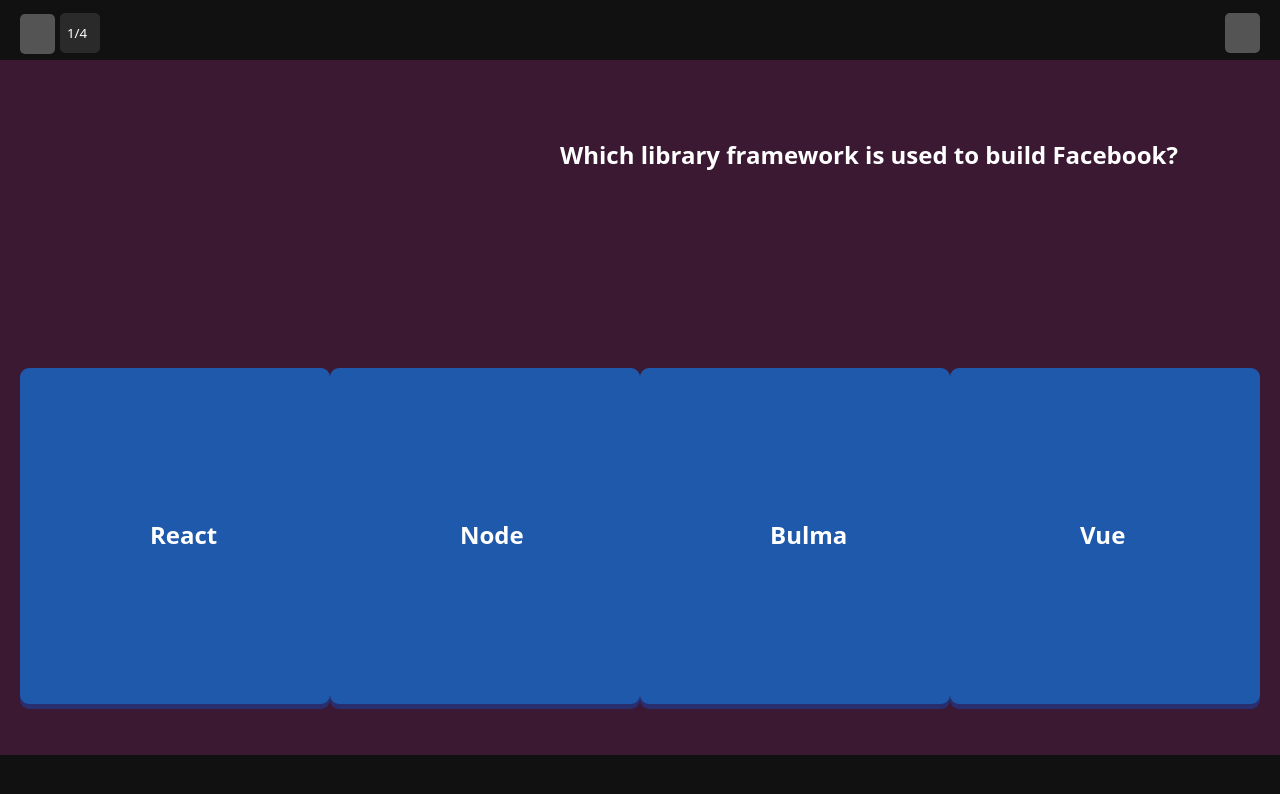
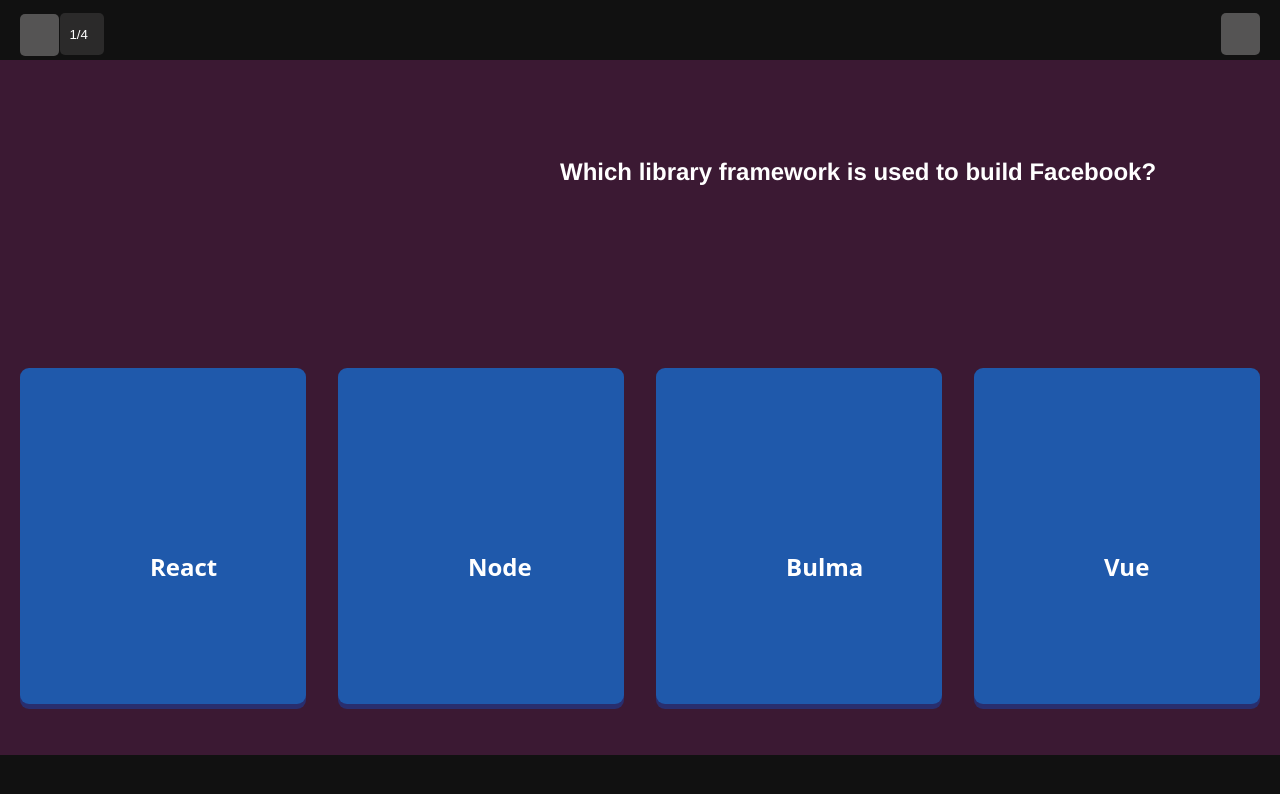
Before and after one commit to shafimuhammed1/quizApp, a React (Create React App) app: page / in a window 1280 px wide. Shown: the top 794 px of the page. Built offline with nearby package versions, Linux system fonts and the light colour scheme.

Commit message:
made some small changes

```diff
--- a/package.json
+++ b/package.json
@@ -10,6 +10,7 @@
     "react": "^18.2.0",
     "react-dom": "^18.2.0",
     "react-scripts": "5.0.1",
+    "react-spinners": "^0.13.8",
     "web-vitals": "^2.1.4"
   },
   "scripts": {
--- a/src/App.css
+++ b/src/App.css
@@ -1,5 +1,12 @@
-* {
+.App{
     margin: 0;
     padding: 0;
     font-family: system-ui, -apple-system, BlinkMacSystemFont, 'Segoe UI', Roboto, Oxygen, Ubuntu, Cantarell, 'Open Sans', 'Helvetica Neue', sans-serif;
+    /* width: 100%;
+    height: 100vh; */
+    /* text-align: center; */
+    /* align-items: center;
+    justify-content: center; */
+    /* display: flex; */
+
 }
--- a/src/App.js
+++ b/src/App.js
@@ -4,7 +4,6 @@
 import './App.css'
 import Card from "./Components/Cards/Card";
 import FootBar from "./Components/FootBar/FootBar";
-
 
 function App() {
   const quizData = [
@@ -16,27 +15,36 @@
         { "id": 2, "text": "Node", "isCorrect": false },
         { "id": 3, "text": "Bulma", "isCorrect": false },
         { "id": 4, "text": "Vue", "isCorrect": false }
-
       ],
     },
     {
       "id": 2,
-      "question": "What is the short form of Indian Space Research Organisation ?",
+      "question": "What is the short form of Indian Space Research Organisation?",
       "options": [
-        { "id": 1, "text": "ISRO", "isCorrect": true },
+        { "id": 1, "text": "INC", "isCorrect": false },
         { "id": 2, "text": "INSP", "isCorrect": false },
         { "id": 3, "text": "NASA", "isCorrect": false },
-        { "id": 4, "text": "INC", "isCorrect": false }
+        { "id": 4, "text": "ISRO", "isCorrect": true }
       ],
     },
     {
       "id": 3,
       "question": "Who won the world cup 2022?",
       "options": [
-        { "id": 1, "text": "ARG", "isCorrect": true },
+        { "id": 1, "text": "IND", "isCorrect": false },
         { "id": 2, "text": "BRA", "isCorrect": false },
-        { "id": 3, "text": "IND", "isCorrect": false },
+        { "id": 3, "text": "ARG", "isCorrect": true },
         { "id": 4, "text": "GER", "isCorrect": false }
+      ],
+    },
+    {
+      "id": 4,
+      "question": "How many days consist in a leep year?",
+      "options": [
+        { "id": 1, "text": "367", "isCorrect": false },
+        { "id": 2, "text": "369", "isCorrect": false },
+        { "id": 3, "text": "366", "isCorrect": true },
+        { "id": 4, "text": "365", "isCorrect": false }
       ],
     }
   ];
@@ -45,7 +53,6 @@
   const currentQuestion = quizData[presentQuestionData];
 
   const handleCardClick = (selectedOption) => {
-
     if (selectedOption.isCorrect) {
       const nextQuestion = presentQuestionData + 1;
 
@@ -55,7 +62,7 @@
         alert("All questions answered");
       }
     } else {
-      // alert("Oops try again.");
+      alert("WRONG.");
     }
   }
 
@@ -63,13 +70,10 @@
     <div className="App">
       <NavBar />
       <Container question={currentQuestion.question} />
-      <Card
-        option={currentQuestion.options}
-        handleCardClick={handleCardClick}
-      />
+      <Card option={currentQuestion.options} handleCardClick={handleCardClick} />
       <FootBar />
     </div>
-  )
+  );
 }
 
 export default App;
--- a/src/Components/Cards/Card.css
+++ b/src/Components/Cards/Card.css
@@ -12,6 +12,7 @@
     margin-left: 20px;
     display: flex;
     margin-right: 20px;
+    gap: 2rem;
 }
 
 .question-card {
```
Also changed, not shown: 1 other file (tests, documents, lock files or other folders).
